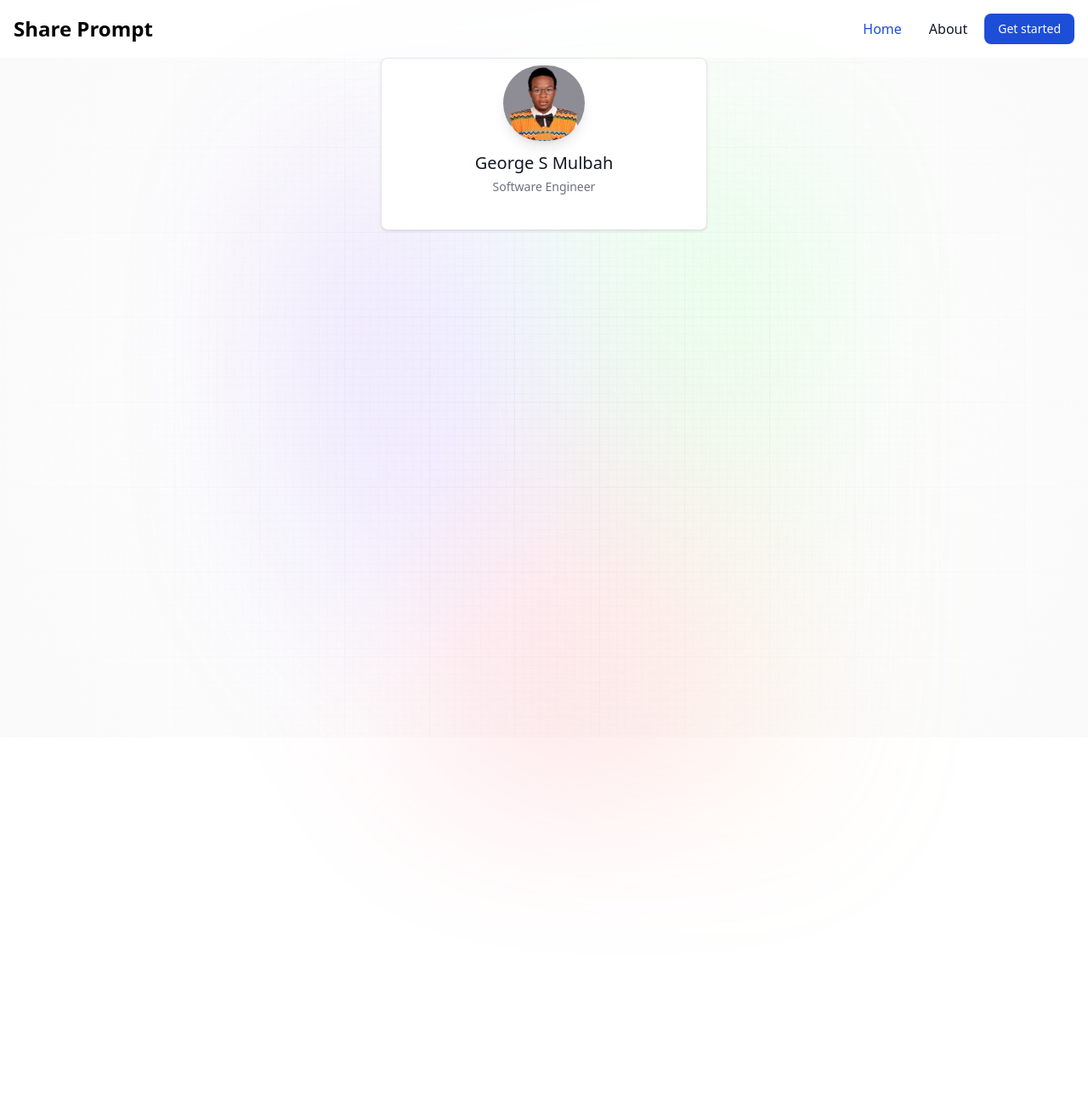
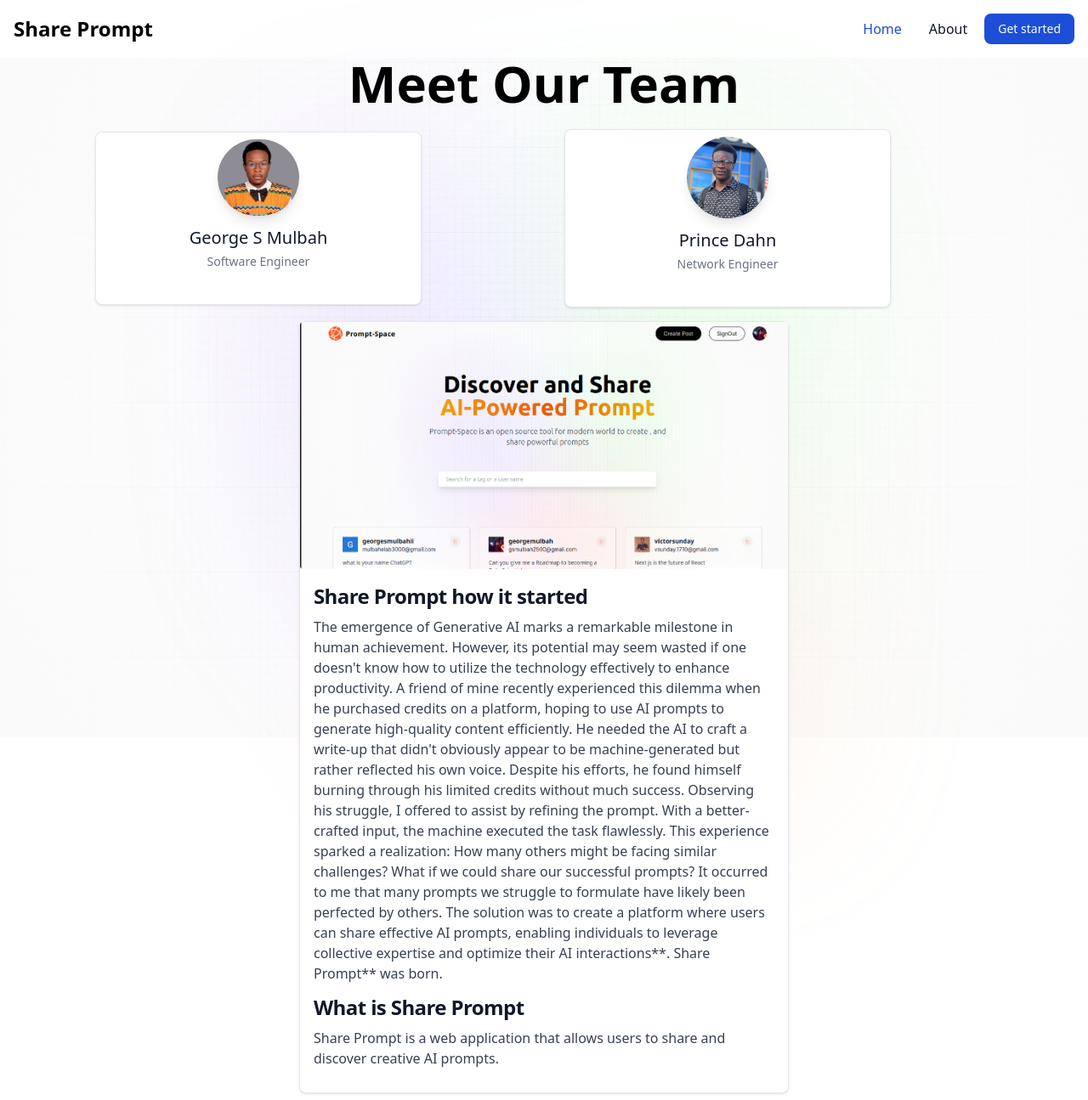
Before and after one commit to sir-george2500/-shareprompt_landingpage, a Next.js app: page /about in a window 1280 px wide. Shown: the whole page at 85% size. Before the commit the page ends 800 px from the top, so only its background shows below. Built offline with nearby package versions, Linux system fonts and the light colour scheme.

Commit message:
created the about us card

```diff
--- /dev/null
+++ b/app/about/page.jsx
@@ -0,0 +1,36 @@
+import CreatorCard from '@/components/CreatorCard'
+import Image from 'next/image'
+import React from 'react'
+
+export default function About() {
+    return (<>
+        <h1 className="font-bold text-6xl">Meet Our Team</h1>
+        <div className='flex w-full flex-row items-center pl-12 pt-6'>
+            <div className='w-full'>
+                <CreatorCard name="George S Mulbah" imageUrl={require('../../public/assets/images/george_mulbah.png')} role='Software Engineer' />
+            </div>
+            <div className='w-full'>
+                <CreatorCard name="Prince Dahn" imageUrl={require('../../public/assets/images/prince_dahn.jpg')} role='Network Engineer' />
+            </div>
+
+        </div>
+
+
+
+<a href="https://share-prompts-lovat.vercel.app/" class=" mt-4 items-center bg-white border mb-2 border-gray-200 rounded-lg shadow md:flex-row md:max-w-xl hover:bg-gray-100 dark:border-gray-700 dark:bg-gray-800 dark:hover:bg-gray-700">
+    <Image className="object-cover w-full  rounded" src={require("../../public/assets/images/view_platform.png")} width={600} height={600}/>
+    <div class="flex flex-col justify-between p-4 leading-normal">
+        <h5 class="mb-2 text-2xl font-bold tracking-tight text-gray-900 dark:text-white">Share Prompt how it started</h5>
+        <p class="mb-3 font-normal text-gray-700 dark:text-gray-400">The emergence of Generative AI marks a remarkable milestone in human achievement. However, its potential may seem wasted if one doesn't know how to utilize the technology effectively to enhance productivity. A friend of mine recently experienced this dilemma when he purchased credits on a platform, hoping to use AI prompts to generate high-quality content efficiently. He needed the AI to craft a write-up that didn't obviously appear to be machine-generated but rather reflected his own voice. Despite his efforts, he found himself burning through his limited credits without much success.
+
+Observing his struggle, I offered to assist by refining the prompt. With a better-crafted input, the machine executed the task flawlessly. This experience sparked a realization: How many others might be facing similar challenges? What if we could share our successful prompts? It occurred to me that many prompts we struggle to formulate have likely been perfected by others. The solution was to create a platform where users can share effective AI prompts, enabling individuals to leverage collective expertise and optimize their AI interactions**. Share Prompt** was born.</p>
+
+        <h5 class="mb-2 text-2xl font-bold tracking-tight text-gray-900 dark:text-white">What is Share Prompt</h5>
+         <p class="mb-3 font-normal text-gray-700 dark:text-gray-400"> Share Prompt is a web application that allows users to share and discover creative AI prompts. </p>
+    </div>
+</a>
+
+
+    </>
+    )
+}
--- a/app/about/page.tsx
+++ /dev/null
@@ -1,8 +0,0 @@
-import CreatorCard from '@/components/CreatorCard'
-import React from 'react'
-
-export default function About() {
-  return (
-  <CreatorCard name="George S Mulbah" imageUrl={require('../../public/assets/images/george_mulbah.png')} role='Software Engineer' />
-  )
-}
```
